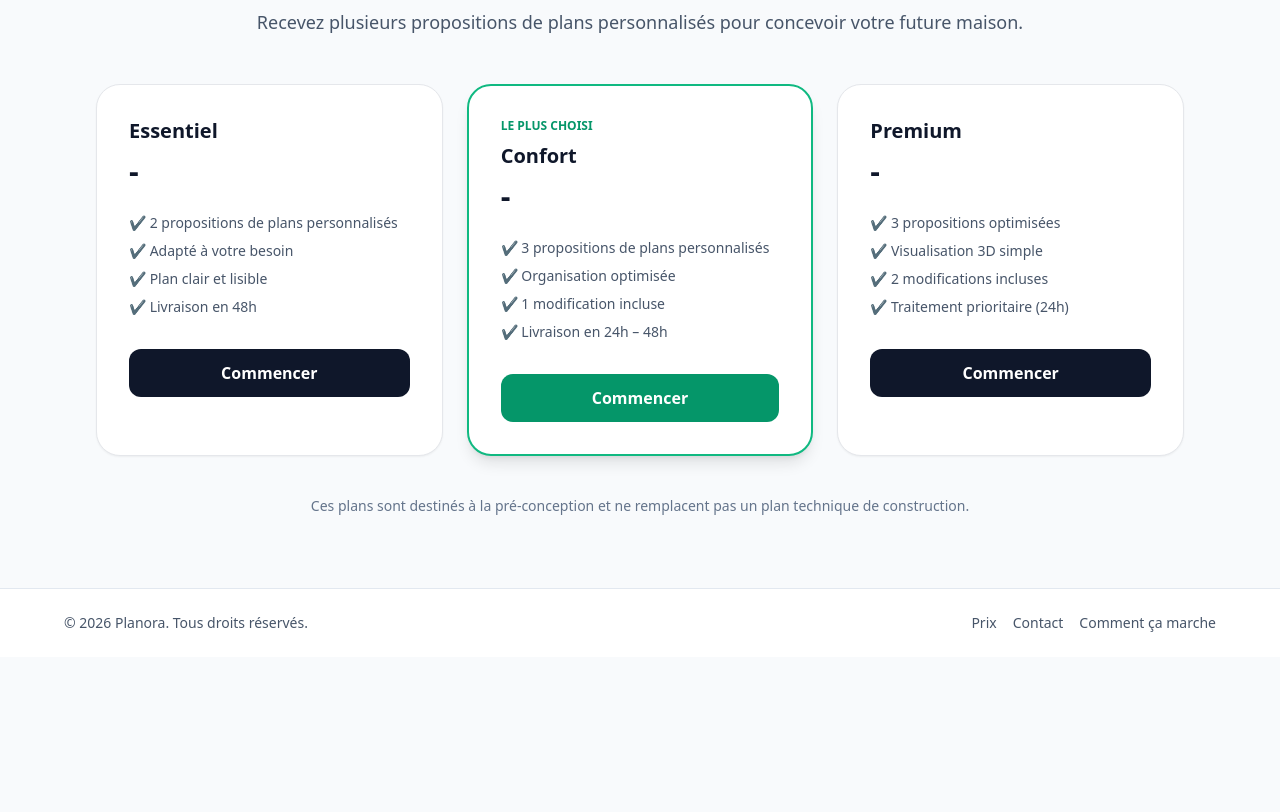
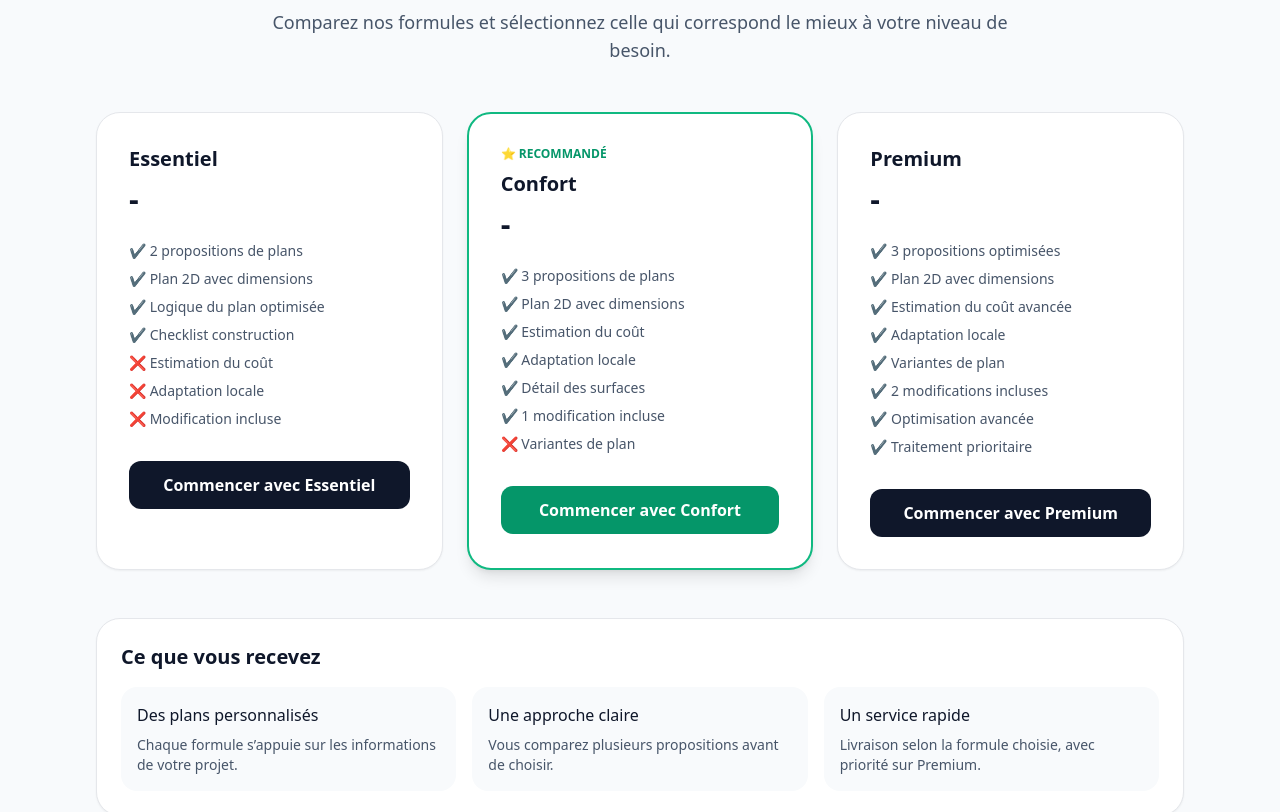
Before and after one commit to Sorel91/plan-africa-app, a Next.js app: page /prix in a window 1280 px wide. Shown: the part 283-1095 px from the top of the page. Before the commit the page ends 940 px from the top, so only its background shows below. Built offline with nearby package versions, Linux system fonts and the light colour scheme; no server answers; the database is empty.

Commit message:
Update page.js

```diff
--- a/app/prix/page.js
+++ b/app/prix/page.js
@@ -8,11 +8,6 @@ export default function PricingPage() {
   const [pricing, setPricing] = useState([]);
 
   useEffect(() => {
-    trackEvent({
-      eventName: "view_pricing",
-      page: "/prix",
-    });
-
     async function loadPricing() {
       const { data, error } = await supabase
         .from("pricing")
@@ -25,14 +20,23 @@ export default function PricingPage() {
     }
 
     loadPricing();
+
+    trackEvent({
+      eventName: "view_pricing",
+      page: "/prix",
+    });
   }, []);
 
   async function goToForm(formula) {
-    await trackEvent({
-      eventName: "select_formula",
-      page: "/prix",
-      formula,
-    });
+    try {
+      await trackEvent({
+        eventName: "select_formula",
+        page: "/prix",
+        formula,
+      });
+    } catch (e) {
+      console.error("Tracking error", e);
+    }
 
     window.location.href = `/?formula=${formula}`;
   }
@@ -42,7 +46,7 @@ export default function PricingPage() {
   const premium = pricing.find((p) => p.formula === "premium");
 
   function euro(amount) {
-    return amount ? `${amount / 100}€` : "-";
+    return typeof amount === "number" ? `${amount / 100}€` : "-";
   }
 
   return (
@@ -58,75 +62,122 @@ export default function PricingPage() {
           </h1>
 
           <p className="mt-4 text-lg text-slate-600">
-            Recevez plusieurs propositions de plans personnalisés pour concevoir votre future maison.
+            Comparez nos formules et sélectionnez celle qui correspond le mieux
+            à votre niveau de besoin.
           </p>
         </div>
 
         <div className="mt-12 grid gap-6 lg:grid-cols-3">
+          {/* ESSENTIEL */}
           <div className="rounded-3xl border bg-white p-8 shadow-sm">
-            <h3 className="text-xl font-semibold">{basic?.label || "Essentiel"}</h3>
+            <h3 className="text-xl font-semibold">
+              {basic?.label || "Essentiel"}
+            </h3>
             <p className="mt-2 text-3xl font-bold">{euro(basic?.amount)}</p>
 
             <ul className="mt-6 space-y-2 text-sm text-slate-600">
-              <li>✔ 2 propositions de plans personnalisés</li>
-              <li>✔ Adapté à votre besoin</li>
-              <li>✔ Plan clair et lisible</li>
-              <li>✔ Livraison en 48h</li>
+              <li>✔ 2 propositions de plans</li>
+              <li>✔ Plan 2D avec dimensions</li>
+              <li>✔ Logique du plan optimisée</li>
+              <li>✔ Checklist construction</li>
+              <li>❌ Estimation du coût</li>
+              <li>❌ Adaptation locale</li>
+              <li>❌ Modification incluse</li>
             </ul>
 
             <button
               onClick={() => goToForm("basic")}
               className="mt-8 w-full rounded-xl bg-slate-900 px-4 py-3 text-white font-semibold hover:bg-slate-800"
             >
-              Commencer
+              Commencer avec {basic?.label || "Essentiel"}
             </button>
           </div>
 
+          {/* CONFORT */}
           <div className="rounded-3xl border-2 border-emerald-500 bg-white p-8 shadow-lg">
             <div className="mb-2 text-xs font-semibold text-emerald-600">
-              LE PLUS CHOISI
+              ⭐ RECOMMANDÉ
             </div>
 
-            <h3 className="text-xl font-semibold">{standard?.label || "Confort"}</h3>
+            <h3 className="text-xl font-semibold">
+              {standard?.label || "Confort"}
+            </h3>
             <p className="mt-2 text-3xl font-bold">{euro(standard?.amount)}</p>
 
             <ul className="mt-6 space-y-2 text-sm text-slate-600">
-              <li>✔ 3 propositions de plans personnalisés</li>
-              <li>✔ Organisation optimisée</li>
+              <li>✔ 3 propositions de plans</li>
+              <li>✔ Plan 2D avec dimensions</li>
+              <li>✔ Estimation du coût</li>
+              <li>✔ Adaptation locale</li>
+              <li>✔ Détail des surfaces</li>
               <li>✔ 1 modification incluse</li>
-              <li>✔ Livraison en 24h – 48h</li>
+              <li>❌ Variantes de plan</li>
             </ul>
 
             <button
               onClick={() => goToForm("standard")}
               className="mt-8 w-full rounded-xl bg-emerald-600 px-4 py-3 text-white font-semibold hover:bg-emerald-700"
             >
-              Commencer
+              Commencer avec {standard?.label || "Confort"}
             </button>
           </div>
 
+          {/* PREMIUM */}
           <div className="rounded-3xl border bg-white p-8 shadow-sm">
-            <h3 className="text-xl font-semibold">{premium?.label || "Premium"}</h3>
+            <h3 className="text-xl font-semibold">
+              {premium?.label || "Premium"}
+            </h3>
             <p className="mt-2 text-3xl font-bold">{euro(premium?.amount)}</p>
 
             <ul className="mt-6 space-y-2 text-sm text-slate-600">
               <li>✔ 3 propositions optimisées</li>
-              <li>✔ Visualisation 3D simple</li>
+              <li>✔ Plan 2D avec dimensions</li>
+              <li>✔ Estimation du coût avancée</li>
+              <li>✔ Adaptation locale</li>
+              <li>✔ Variantes de plan</li>
               <li>✔ 2 modifications incluses</li>
-              <li>✔ Traitement prioritaire (24h)</li>
+              <li>✔ Optimisation avancée</li>
+              <li>✔ Traitement prioritaire</li>
             </ul>
 
             <button
               onClick={() => goToForm("premium")}
               className="mt-8 w-full rounded-xl bg-slate-900 px-4 py-3 text-white font-semibold hover:bg-slate-800"
             >
-              Commencer
+              Commencer avec {premium?.label || "Premium"}
             </button>
           </div>
         </div>
 
+        <div className="mt-12 rounded-3xl border bg-white p-6 shadow-sm">
+          <h2 className="text-xl font-semibold">Ce que vous recevez</h2>
+          <div className="mt-4 grid gap-4 sm:grid-cols-3">
+            <div className="rounded-2xl bg-slate-50 p-4">
+              <p className="font-medium">Des plans personnalisés</p>
+              <p className="mt-2 text-sm text-slate-600">
+                Chaque formule s’appuie sur les informations de votre projet.
+              </p>
+            </div>
+
+            <div className="rounded-2xl bg-slate-50 p-4">
+              <p className="font-medium">Une approche claire</p>
+              <p className="mt-2 text-sm text-slate-600">
+                Vous comparez plusieurs propositions avant de choisir.
+              </p>
+            </div>
+
+            <div className="rounded-2xl bg-slate-50 p-4">
+              <p className="font-medium">Un service rapide</p>
+              <p className="mt-2 text-sm text-slate-600">
+                Livraison selon la formule choisie, avec priorité sur Premium.
+              </p>
+            </div>
+          </div>
+        </div>
+
         <p className="mt-10 text-center text-sm text-slate-500">
-          Ces plans sont destinés à la pré-conception et ne remplacent pas un plan technique de construction.
+          Ces plans sont destinés à la pré-conception et ne remplacent pas un
+          plan technique de construction.
         </p>
       </section>
     </main>
```
